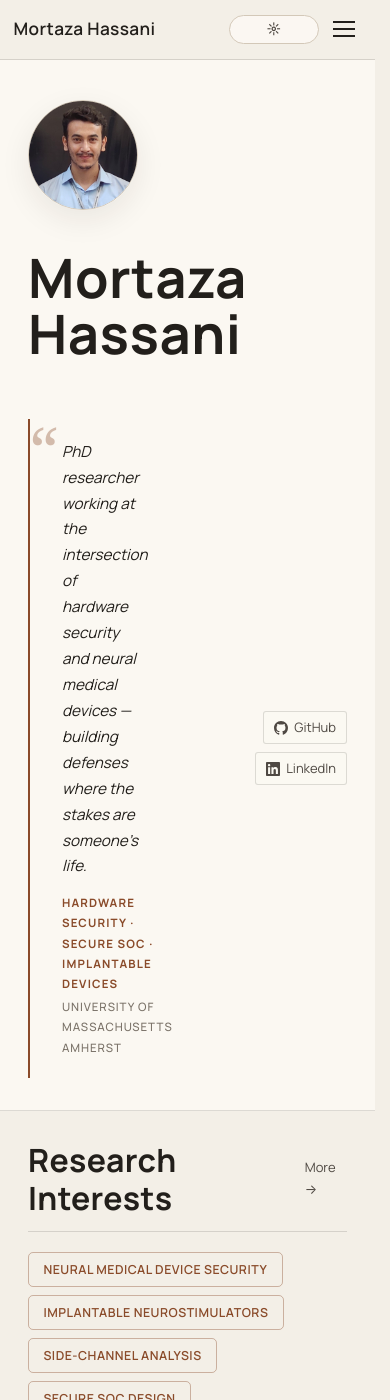
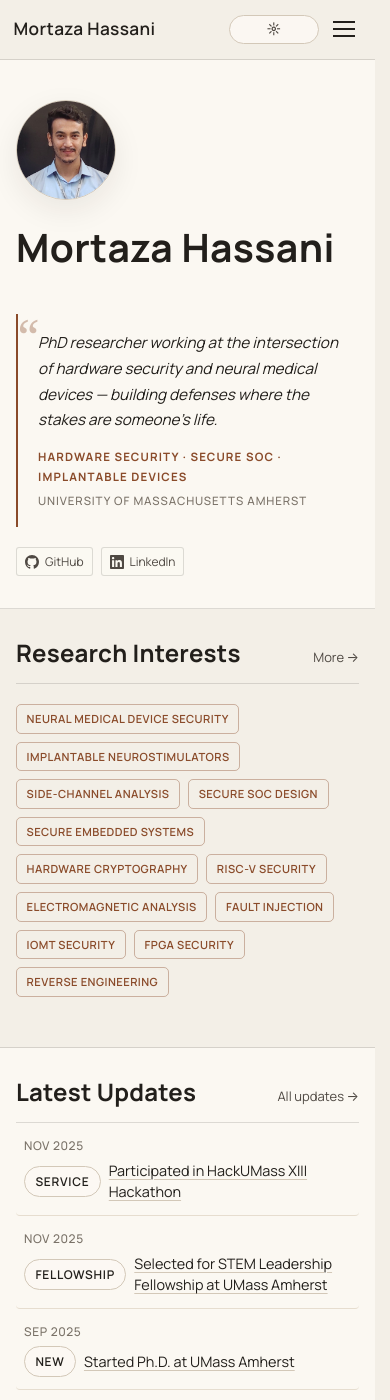
Before and after one commit to MortazaHassani/MortazaHassani.github.io, a Jekyll site: the page built from _pages/about.md, in a window 390 px wide and 1400 px high. Built offline with Jekyll 4.4.1, drawn with Linux system fonts in a browser that asks for light colours.

Commit message:
responsive for mobile

```diff
--- a/assets/css/main.scss
+++ b/assets/css/main.scss
@@ -1000,17 +1000,26 @@
 .post-meta { display: flex; align-items: center; gap: 1rem; margin-bottom: 1rem; flex-wrap: wrap; }
 
 .post-category {
-  display: inline-block;
-  padding: 2px 8px;
+  display: inline-flex;
+  align-items: center;
+  justify-content: center;
+  padding: 0.25rem 0.65rem;
+  border-radius: 999px;
   border: 1px solid var(--border);
-  border-radius: 2px;
-  font-size: 0.6875rem;
+  background: color-mix(in srgb, var(--bg-surface), transparent 8%);
+  font-size: 0.75rem;
   font-weight: 600;
   text-transform: uppercase;
   letter-spacing: 0.06em;
-  color: var(--fg-mid);
+  color: var(--fg);
   font-family: var(--font-sans);
+  width: 130px;
+  min-width: 130px;
+  text-align: center;
+  transition: all var(--transition);
+  cursor: default;
 }
+.post-category:hover { background: var(--accent); border-color: var(--accent); color: var(--bg-surface); }
 .post-date, .post-read-time { font-size: 0.875rem; color: var(--fg-muted); font-family: var(--font-sans); }
 .post-title { font-family: var(--font-serif); font-size: clamp(1.75rem, calc(1.4rem + 1.75vw), 2.5rem); color: var(--fg); line-height: 1.2; margin-bottom: 1rem; font-weight: 500; }
 .post-excerpt { font-size: 1.0625rem; color: var(--fg-mid); line-height: 1.75; max-width: 560px; font-family: var(--font-sans); }
@@ -1060,7 +1069,13 @@
   text-transform: uppercase;
   letter-spacing: 0.06em;
   font-family: var(--font-sans);
+  width: 130px;
+  min-width: 130px;
+  text-align: center;
+  transition: all var(--transition);
+  cursor: default;
 }
+.post-card-category:hover { background: var(--accent); border-color: var(--accent); color: var(--bg-surface); }
 .post-card-title {
   font-family: var(--font-serif);
   font-size: 1.0625rem;
@@ -1278,17 +1293,25 @@
 
 /* --- Responsive --- */
 @media (max-width: 900px) {
-  .contact-layout { grid-template-columns: 1fr; gap: 2rem; }
-  .research-area  { grid-template-columns: 1fr; gap: 0.5rem; }
-  .footer-grid    { grid-template-columns: 1fr 1fr; }
+  .contact-layout  { grid-template-columns: 1fr; gap: 2rem; }
+  .contact-info    { width: 100%; padding-top: 0; }
+  .contact-info .contact-note { width: 100%; }
+  .research-area   { grid-template-columns: 1fr; gap: 0.5rem; }
+  .footer-grid     { grid-template-columns: 1fr 1fr; }
+
+  /* Page header: stack text + action button vertically */
+  .page-header-inner {
+    flex-direction: column;
+    align-items: flex-start;
+    gap: 1rem;
+  }
+  .project-links-top { align-self: flex-start; }
 }
 
 @media (max-width: 768px) {
   :root { --nav-height: 60px; }
 
-  #nav-menu {
-    margin-left: 0;
-  }
+  #nav-menu { margin-left: 0; }
 
   nav .nav-menu {
     display: none;
@@ -1302,41 +1325,94 @@
     flex-direction: column;
     padding: 0.6rem;
     box-shadow: var(--shadow);
+    backdrop-filter: blur(12px);
+    z-index: 99;
   }
   nav .nav-menu.open { display: flex; }
-  .nav-link {
-    width: 100%;
-    padding: 0.72rem 0.95rem;
-    font-size: 0.78rem;
-  }
+  .nav-link { width: 100%; padding: 0.72rem 0.95rem; font-size: 0.78rem; }
   .nav-actions { margin-left: auto; }
   .theme-toggle__label { display: none; }
   .theme-toggle { padding: 0.38rem 0.42rem; min-width: 2.15rem; justify-content: center; }
   .nav-toggle { display: flex; }
 
+  /* Hero */
   .hero { padding: 2.5rem 0 2rem; }
-  .hero-inner { grid-template-columns: 1fr; gap: 2rem; }
+  .hero-inner { grid-template-columns: 1fr; gap: 1.5rem; }
   .hero-photo { order: -1; }
-  .hero-photo img { width: 110px; height: 110px; }
+  .hero-photo img { width: 100px; height: 100px; }
+  .hero-actions { flex-direction: column; align-items: flex-start; gap: 1.25rem; }
+  .hero-quote { max-width: 100%; }
+  .hero-quote__text { max-width: 100%; }
+  .hero-social { justify-content: flex-start; }
 
-  .footer-grid { grid-template-columns: 1fr; gap: 1.75rem; }
+  /* Page header */
+  .page-header { padding: 1.75rem 0 1.5rem; }
+  .page-header-inner { flex-direction: column; align-items: flex-start; gap: 0.875rem; }
+  .page-subtitle { font-size: 0.9rem; }
 
-  .cv-entry { grid-template-columns: 1fr; gap: 0.25rem; }
-  .post-card { grid-template-columns: 1fr; gap: 0.375rem; }
-  .post-card-meta { text-align: left; display: flex; gap: 0.875rem; align-items: center; }
-  .form-row { grid-template-columns: 1fr; }
-  .pub-detail-row { grid-template-columns: 1fr; gap: 0.25rem; }
+  /* Home sections */
+  .home-section-inner { padding: 0 1rem; }
+  .hero-inner         { padding: 0 1rem; }
+  .section-title      { font-size: 1.5rem; }
+
+  /* Badges: drop fixed width on stacked layouts */
+  .pub-type, .pub-year, .news-tag, .post-category, .post-card-category {
+    width: auto;
+    min-width: 0;
+  }
+  .pub-meta { flex-wrap: wrap; }
+  .news-item-compact .news-tag { margin-left: 0; }
+
+  /* Grids → single column */
+  .cv-entry          { grid-template-columns: 1fr; gap: 0.25rem; }
+  .post-card         { grid-template-columns: 1fr; gap: 0.375rem; }
+  .post-card-meta    { text-align: left; display: flex; gap: 0.875rem; align-items: center; }
+  .form-row          { grid-template-columns: 1fr; }
+  .pub-detail-row    { grid-template-columns: 1fr; gap: 0.25rem; }
   .news-item-compact { grid-template-columns: 1fr; gap: 0.25rem; }
   .news-page-item    { grid-template-columns: 1fr; gap: 0.375rem; }
   .projects-grid     { grid-template-columns: 1fr; gap: 0; }
   .project-row       { grid-template-columns: 1fr; gap: 0.8rem; align-items: start; }
   .project-row-links { justify-self: start; }
   .project-links--compact { justify-content: flex-start; }
+  .project-links-top { flex-wrap: wrap; }
+
+  /* Footer */
+  .footer-grid { grid-template-columns: 1fr; gap: 1.75rem; }
+
+  /* CV */
+  .cv-section-title { font-size: 1.2rem; }
+  .page-section-inner { padding: 0 1rem; }
 }
 
 @media (max-width: 480px) {
-  .nav-inner { padding: 0 0.85rem; }
-  .nav-brand { font-size: 1.08rem; }
-  .hero-cta { flex-direction: column; align-items: flex-start; }
+  .nav-inner  { padding: 0 0.85rem; }
+  .nav-brand  { font-size: 1.08rem; }
   .skills-grid { grid-template-columns: 1fr; }
+
+  /* Hero */
+  .hero-inner { padding: 0 1rem; gap: 1.25rem; }
+  .hero-name  { font-size: clamp(2rem, 10vw, 3rem); }
+  .hero-quote { padding: 1rem 1rem 1rem 1.25rem; }
+  .hero-quote__mark { font-size: 3rem; }
+  .hero-social a { font-size: 0.75rem; padding: 0.2rem 0.5rem; }
+
+  /* Page */
+  .page-header { padding: 1.25rem 0 1rem; }
+  .page-header-inner { padding: 0 1rem; }
+  .page-content { padding: 0 1rem; }
+  .page-content.narrow { padding: 1.25rem 1rem; }
+  .page-section-inner { padding: 0 1rem; }
+  .home-section-inner { padding: 0 1rem; }
+
+  /* Research keywords wrap tighter */
+  .kw { font-size: 0.7rem; padding: 0.25rem 0.6rem; }
+
+  /* Pub cards */
+  .pub-card { padding: 1rem 0.25rem; }
+  .pub-links { flex-wrap: wrap; }
+
+  /* Contact */
+  .contact-layout { gap: 1.5rem; }
+  .contact-social-links { flex-wrap: wrap; }
 }
```
